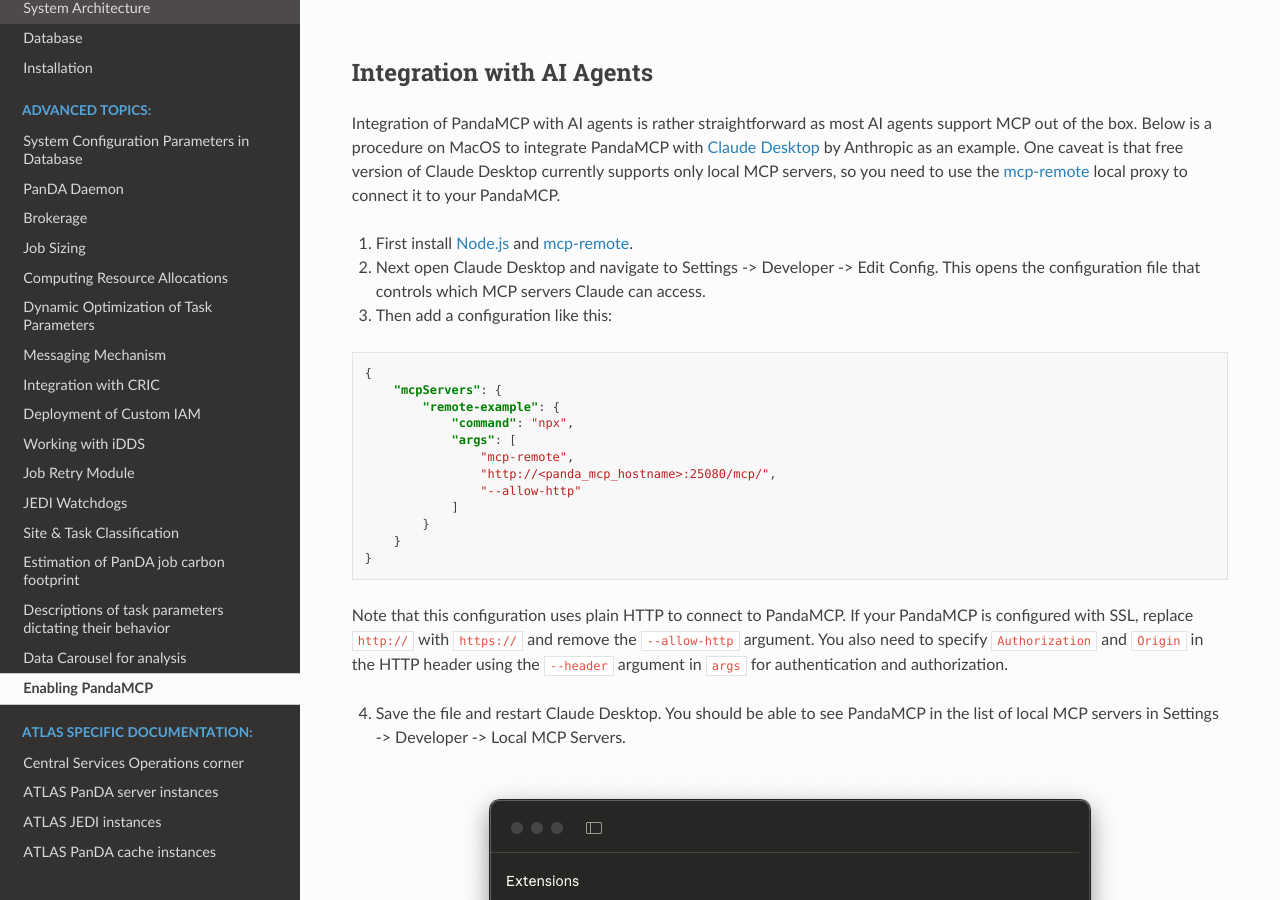
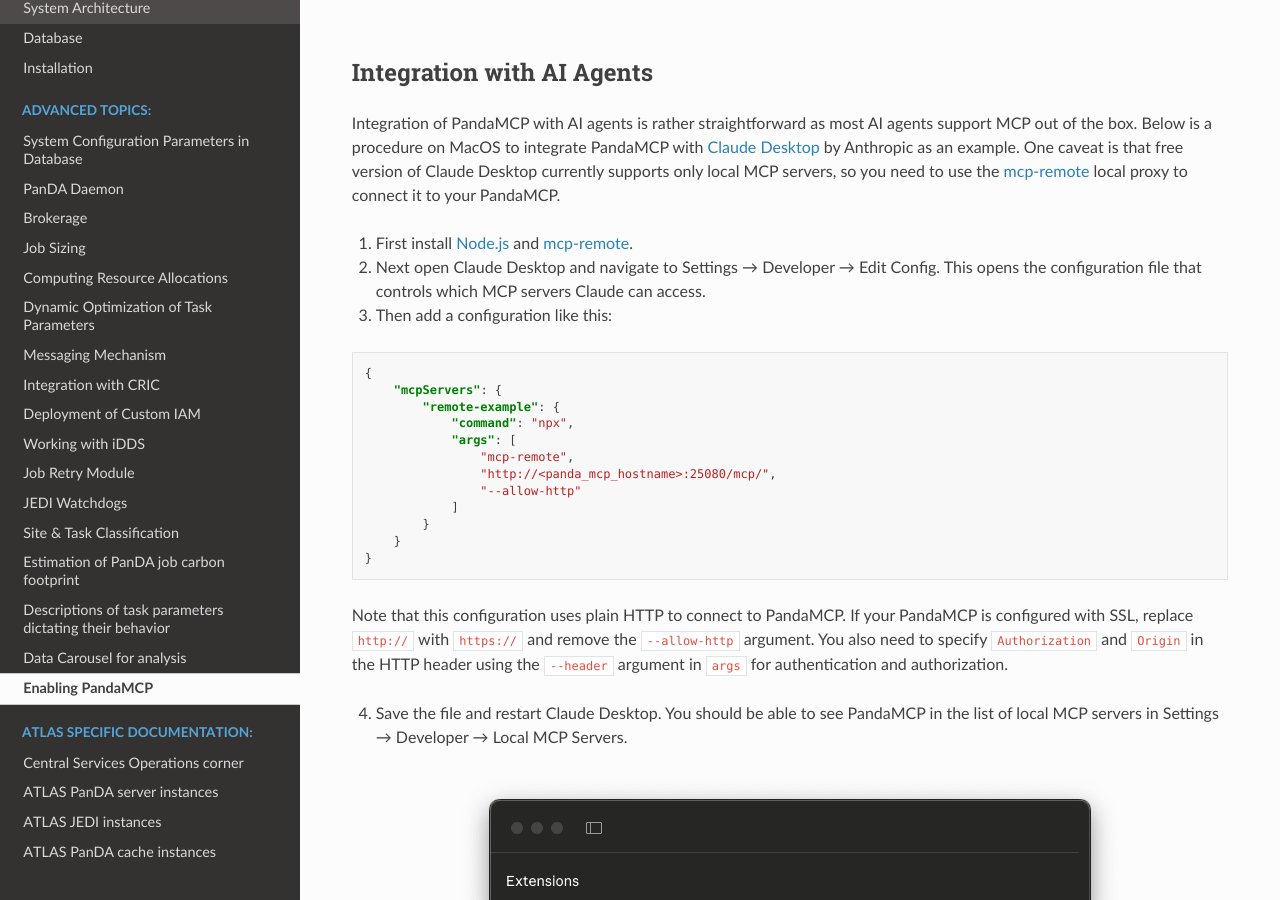
Before and after one commit to PanDAWMS/panda-docs, a Sphinx documentation site: the page built from docs/source/advanced/mcp.rst, in a window 1280 px wide and 900 px high, scrolled down 4724 px. Built offline with Sphinx 7.4.7 and the Read the Docs theme 3.1.0, drawn with Linux system fonts in a browser that asks for light colours; pages that are not in the unit, such as notebooks, are missing from menus; some of the changed lines change nothing that is shown; some of the changed text lies outside the part shown.

Commit message:
Fix formatting in MCP documentation

```diff
--- a/docs/source/advanced/mcp.rst
+++ b/docs/source/advanced/mcp.rst
@@ -216,7 +216,7 @@
 
 #. First install `Node.js <https://nodejs.org/en/download/>`_ and `mcp-remote <https://www.npmjs.com/package/mcp-remote>`_.
 
-#. Next open Claude Desktop and navigate to Settings -> Developer -> Edit Config. This opens the configuration file that controls which MCP servers Claude can access.
+#. Next open Claude Desktop and navigate to Settings :raw-html:`&rarr;` Developer :raw-html:`&rarr;` Edit Config. This opens the configuration file that controls which MCP servers Claude can access.
 
 #. Then add a configuration like this:
 
@@ -240,7 +240,7 @@
 ``Authorization`` and ``Origin`` in the HTTP header using the ``--header`` argument in ``args`` for authentication
 and authorization.
 
-4. Save the file and restart Claude Desktop. You should be able to see PandaMCP in the list of local MCP servers in Settings -> Developer -> Local MCP Servers.
+4. Save the file and restart Claude Desktop. You should be able to see PandaMCP in the list of local MCP servers in Settings :raw-html:`&rarr;` Developer :raw-html:`&rarr;` Local MCP Servers.
 
 .. figure:: images/claude_settings.png
   :align: center
@@ -250,7 +250,7 @@
 .. figure:: images/claude_chat.png
   :align: center
 
-6. Claude Desktop can now use PandaMCP tools ithin the chat window. For example, if you type “Is the PanDA server OK?”, Claude Desktop will use the ``is_alive`` tool provided by PandaMCP behind the scenes to check the server’s status and get the answer.
+6. Claude Desktop can now use PandaMCP tools in the chat window. For example, if you type “Is the PanDA server OK?”, Claude Desktop will use the ``is_alive`` tool provided by PandaMCP behind the scenes to check the server’s status and get the answer.
 
 .. figure:: images/claude_example.png
   :align: center
```
